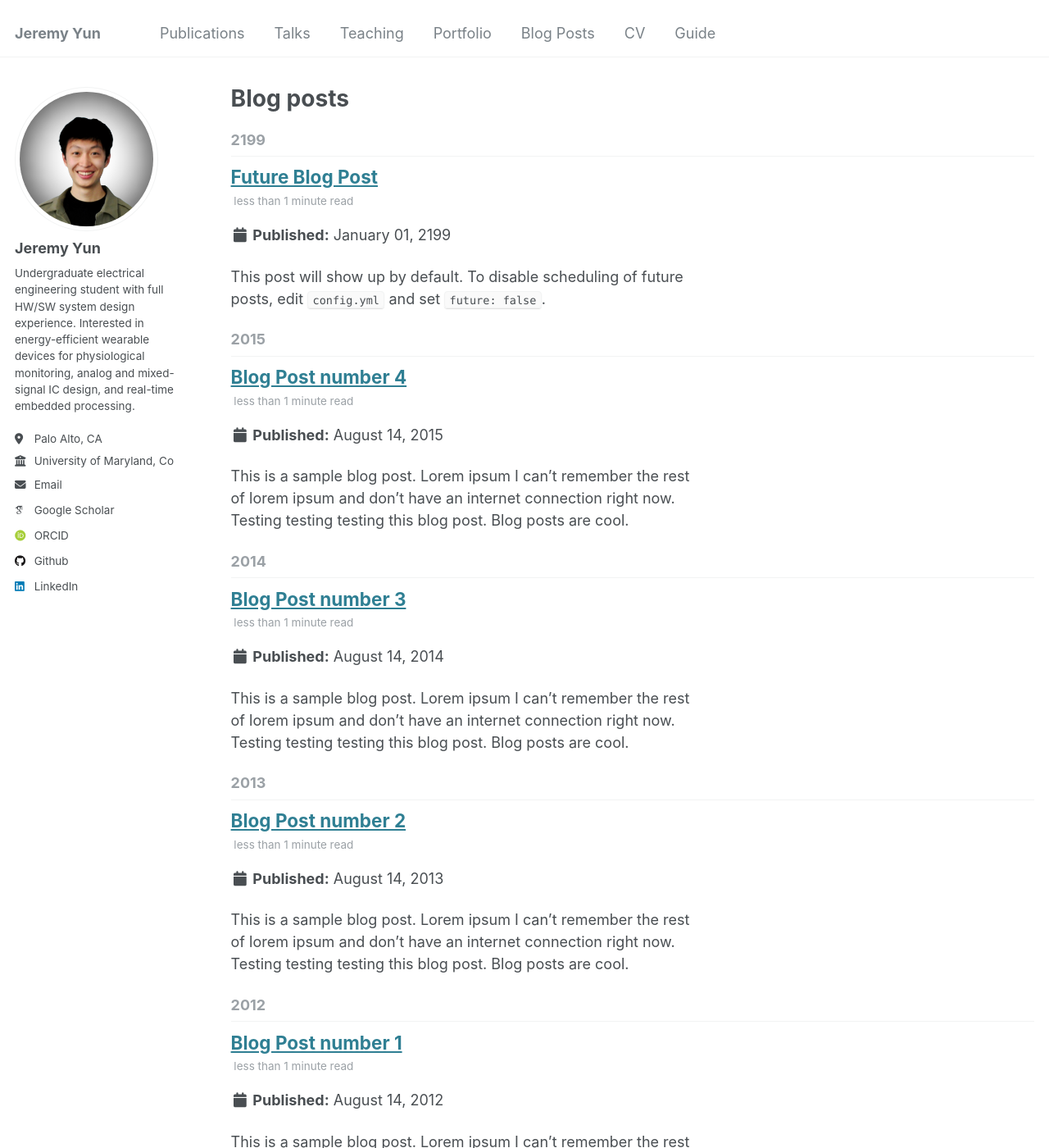
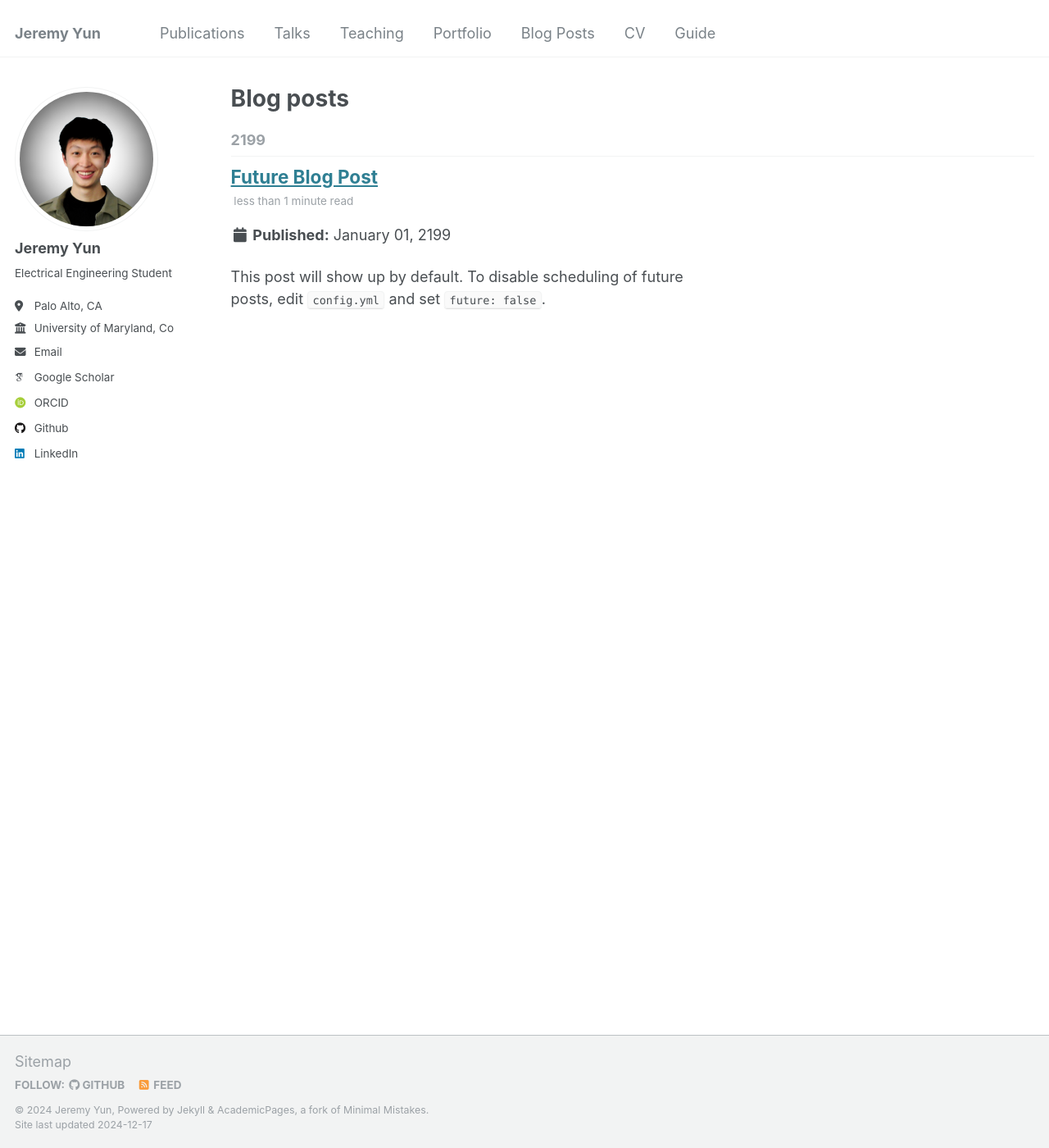
Before and after one commit to JermYeWorm/JermYeWorm.github.io, a Jekyll site: the page built from _pages/year-archive.html, in a window 1280 px wide and 1400 px high. Shown: the whole window at 82% size. Built offline with Jekyll 4.4.1, drawn with Linux system fonts in a browser that asks for light colours; some web fonts are replaced; some of the changed text lies outside the part shown.

```diff
--- a/_config.yml
+++ b/_config.yml
@@ -24,7 +24,7 @@ author:
   avatar           : "profilepic.png"
   name             : "Jeremy Yun"
   pronouns         : # example: "she/her"
-  bio              : "Undergraduate electrical engineering student with full HW/SW system design experience. Interested in energy-efficient wearable devices for physiological monitoring, analog and mixed-signal IC design, and real-time embedded processing."
+  bio              : "Electrical Engineering Student"
   location         : "Palo Alto, CA"
   employer         : "University of Maryland, College Park"
   uri              : # URL
--- a/_posts/2012-08-14-blog-post-1.md
+++ /dev/null
@@ -1,20 +0,0 @@
----
-title: 'Blog Post number 1'
-date: 2012-08-14
-permalink: /posts/2012/08/blog-post-1/
-tags:
-  - cool posts
-  - category1
-  - category2
----
-
-This is a sample blog post. Lorem ipsum I can't remember the rest of lorem ipsum and don't have an internet connection right now. Testing testing testing this blog post. Blog posts are cool.
-
-Headings are cool
-======
-
-You can have many headings
-======
-
-Aren't headings cool?
-------
--- a/_posts/2013-08-14-blog-post-2.md
+++ /dev/null
@@ -1,20 +0,0 @@
----
-title: 'Blog Post number 2'
-date: 2013-08-14
-permalink: /posts/2013/08/blog-post-2/
-tags:
-  - cool posts
-  - category1
-  - category2
----
-
-This is a sample blog post. Lorem ipsum I can't remember the rest of lorem ipsum and don't have an internet connection right now. Testing testing testing this blog post. Blog posts are cool.
-
-Headings are cool
-======
-
-You can have many headings
-======
-
-Aren't headings cool?
-------
--- a/_posts/2014-08-14-blog-post-3.md
+++ /dev/null
@@ -1,20 +0,0 @@
----
-title: 'Blog Post number 3'
-date: 2014-08-14
-permalink: /posts/2014/08/blog-post-3/
-tags:
-  - cool posts
-  - category1
-  - category2
----
-
-This is a sample blog post. Lorem ipsum I can't remember the rest of lorem ipsum and don't have an internet connection right now. Testing testing testing this blog post. Blog posts are cool.
-
-Headings are cool
-======
-
-You can have many headings
-======
-
-Aren't headings cool?
-------
```
Also changed, not shown: _pages/about.md (+8 -35 lines), _posts/2015-08-14-blog-post-4.md (deleted, +0 -20 lines).
